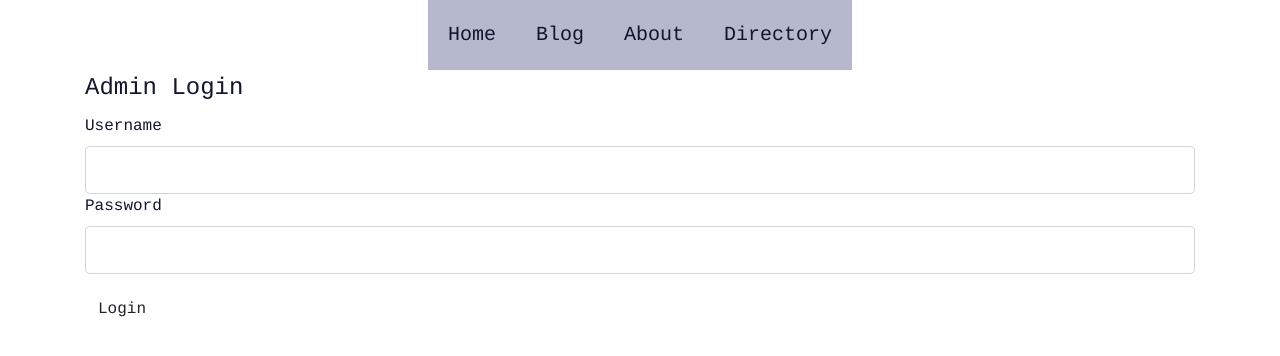
After one commit to TreyHeaney/flaskBlog, a Flask app: page /admin in a window 1280 px wide. The commit adds this page. Shown: the top 356 px of the page. Run offline with Flask 2, Linux system fonts and the light colour scheme.

Commit message:
Package restructure

```diff
--- /dev/null
+++ b/blog/login_form.py
@@ -0,0 +1,13 @@
+# This is the backend structure of the admin login form.
+
+from flask_wtf import FlaskForm
+from wtforms import StringField, PasswordField, SubmitField
+from wtforms.validators import DataRequired
+
+
+class Login(FlaskForm):
+	username = StringField('Username',
+						   validators=[DataRequired()])
+	password = PasswordField('Password',
+							 validators=[DataRequired()])
+	submit = SubmitField('Login')
--- /dev/null
+++ b/blog/routes.py
@@ -0,0 +1,64 @@
+from flask import render_template, url_for, redirect
+from blog.models import Post
+from blog.login_form import Login
+from blog import app
+
+
+posts = [
+    {
+        'author': 'Corey Schafer',
+        'title': 'Blog Post 1',
+        'content': 'First post content',
+        'date_posted': 'April 20, 2018'
+    },
+    {
+        'author': 'Jane Doe',
+        'title': 'Blog Post 2',
+        'content': 'Second post content',
+        'date_posted': 'April 21, 2018'
+    }
+]
+
+
+@app.route('/')
+@app.route('/home')
+@app.route('/home/')
+def home():
+    return render_template('home.html', posts=posts)
+
+
+#####################################################################
+@app.route('/blog')
+@app.route('/blog/')
+def blog():
+    return render_template('blog_page.html',
+    					   title='Blog',
+    					   posts=blogs)
+
+
+@app.route('/about')
+@app.route('/about/')
+def about():
+    return render_template('about.html', title='About')
+
+
+@app.route('/admin', methods=['GET', 'POST'])
+def admin():
+	login = Login()
+	if login.validate_on_submit():
+		if login.username.data == 'admin' and login.password.data == 'password':
+			return redirect(url_for('newpost'))
+	return render_template('login.html',
+						   title='Admin Login',
+						   form=login)
+
+
+@app.route('/newpost', methods=['GET', 'POST'])
+def newpost():
+	return render_template('newpost.html', title='New Post')
+
+
+@app.route('/playground')
+def play():
+    return render_template('playground.html',
+    					   title='Garbage')
--- a/templates/layout.html
+++ b/blog/templates/layout.html
@@ -35,17 +35,18 @@
   		color: #12152e;
 	}
 </style>
-<body>
+<main>
+	<div>
 		<center>
 			<ul>
-			<li><a href="http://127.0.0.1:5000/home">Home</a></li>
-			<li><a href="http://127.0.0.1:5000/blog">Blog</a></li>
-			<li><a href="http://127.0.0.1:5000/about">About</a></li>
-			<li><a href="http://127.0.0.1:5000/directory">Directory</a></li>
+				<li><a href="{{ url_for('home') }}">Home</a></li>
+				<li><a href="{{ url_for('blog') }}">Blog</a></li>
+				<li><a href="{{ url_for('about') }}">About</a></li>
+				<li><a href="{{ url_for('home') }}">Directory</a></li>
 			</ul>
 		</center>
-</body>
-<body>
+	</div>
+	<div>
 		<div class="container", style="font-family:courier;color:#12152e">
 			{% block content %}
 			{% endblock %}
@@ -53,6 +54,6 @@
 		<!-- Bootstrap -->
 		<script src="https://code.jquery.com/jquery-3.5.1.slim.min.js" integrity="sha384-DfXdz2htPH0lsSSs5nCTpuj/zy4C+OGpamoFVy38MVBnE+IbbVYUew+OrCXaRkfj" crossorigin="anonymous"></script>
 		<!-- /Bootstrap -->
-    <!-- read more at https://getbootstrap.com/ -->
-</body>
+	</div>
+</main>
 </html>
--- /dev/null
+++ b/blog/templates/login.html
@@ -0,0 +1,23 @@
+{% extends "layout.html" %}
+{% block content %}
+	<div>
+		<form method="POST" action="">
+			{{ form.hidden_tag() }}
+			<fieldset class>
+				<legend>Admin Login</legend>
+				<div class="form_group">
+					{{ form.username.label(class="form-control-label") }}
+					{{ form.username(class="form-control form-control-lg") }}
+				</div>
+				<div class="form_group">
+					{{ form.password.label(class="form-control-label") }}
+					{{ form.password(class="form-control form-control-lg") }}
+				</div>
+			</fieldset>
+			<p>
+			</p>
+			<div class="form_group">
+				{{ form.submit(class="btn") }}
+		</form>
+	</div>
+{% endblock content %}
--- a/run.py
+++ b/run.py
@@ -1,100 +1,5 @@
-from flask import Flask, render_template
+#####################################################################
+from blog import app
 
-app = Flask(__name__)
-
-posts = [
-    {
-        'author':   'Trey',
-        'title':    'Developer Compensation Prediction App',
-        'content':  """<h1>Abstract</h1>
-
-I built a simple model around the  2020 Stack Overflow Developer Survey results in an attempt to predict developer compensations according to their qualifications and some other general personal information, and deployed a predictive interface for the model.
-
-The predictor was a ridge regression model boosted with a shallow random forest.
-
-The model obtained a final R^2 score of 0.44 and a mean absolute average of 32,000.'
-
-
-Generate your own prediction here
-
-Process
-
-     Pandas and sklearn were the primary preprocessors for our model, and a small amount was done manually. The data I used was the 2020 Stack Overflow Developer Survey results that was well prepared for preprocessing and modeling. The data consisted of 80k observations that I filtered down to about 7k. Non-US based developers were removed as were outliers in compensation.
-
-The data consisted of columns of both categorical and numerical variables, so encoding of categorical values was required before modeling. I encoded the categorical values with onehot encoding which turns each categorical variable in a non-numeric column into an individual binary column,
-
-Manual onehot in Pandas
-Several columns included multiple variables in a single row for questions where multiple values are selected. I manually onehot encoded these with pandas.
-
-Imputation (replacing empty values) was also quickly done on the data. In this case, the means (in the case of continuous, number variables) and the mode (in the case of categorical variables) of every column replaced the empty values in that column. Imputation is necessary because complications caused by NaN-type values in python.
-
-
-     The model that generated metrics you will see here was a ridge regression model boosted with a shallow random forest regressor. A ridge regression is a simple regression that slightly underfits the training data so it generalizes better, and the booster was a shallow random forest that attempted to predict the residual of our ridge regression model. But the model you can interact with is a simple regression model boosted with the same method. It was significantly more easy to implement into an interactive app.
-
-Either model was generated using an sklearn pipeline chaining the preprocessors and the final predictor described above, and all and all there weren't many hiccups in the model generation process except modularizing the final model for the app.
-
-I also implemented several hyperparameter searches, where many models with a range of different settings were created to see which settings performed the best with our model.
-
-I highly recommend checking out the python notebook if you're curious/want to learn about any of this because I've commented it in-depth for beginners.
-
-
-     The github repo deployed to heroku was mostly a template cloned from one of my teachers, modified for our use case. The HTML was written with dash, and much of the option selection frontend for our model was generated with a script similar to the one below.
-Not the exact script used
-
-
-The output
-
-The absolute gift of scripting! This saved me probably days of coding.
-
-More About The Input Data
-
-Below is a list of the top 10 input columns that the model took sorted by importance to the model. I dropped many columns so the model generalizes better. In total, I used 43% of the original columns in the predictive model. I also limited the input of the interactive app to make it more friendly to use. """,
-        'posted':   '11/24/2020',
-        'type':		'project'
-    },
-    {
-        'author':   'Trey',
-        'title':    'This Blog',
-        'content':  """""",
-        'posted':   '11/24/2020',
-        'type':		'project'
-    },
-    {
-        'author':   'Trey',
-        'title':    'My Thoughts',
-        'content':  'I really think that we...',
-        'posted':   '11/26/2020',
-        'type':		'blog'
-    },
-]
-
-blogs = [post for post in posts if post['type'] == 'blog']
-
-projects = [post for post in posts if post['type'] == 'project']
-
-
-@app.route('/')
-@app.route('/home')
-@app.route('/home/')
-def home():
-    return render_template('home.html', posts=projects)
-
-
-@app.route('/blog')
-@app.route('/blog/')
-def blog_page():
-    return render_template('blog_page.html', title='Blog', posts=blogs)
-
-
-@app.route('/about')
-@app.route('/about/')
-def about():
-    return render_template('about.html', title='About')
-
-
-@app.route('/playground')
-def play():
-    return render_template('playground.html', title='Garbage')
-
-
-app.run(debug=True)
+if __name__ == '__main__':
+	app.run(debug=True)
```
Also changed, not shown: blog/__init__.py (added, +10 -0 lines), blog/models.py (added, +23 -0 lines), blog/templates/blog_page.html (added, +12 -0 lines), blog/templates/home.html (added, +10 -0 lines), templates/blog_page.html (deleted, +0 -9 lines), templates/home.html (deleted, +0 -9 lines), blog/templates/about.html (renamed from templates/about.html), blog/templates/playground.html (renamed from templates/playground.html), 4 other files. Lines whose indentation alone changed are shown as unchanged.
